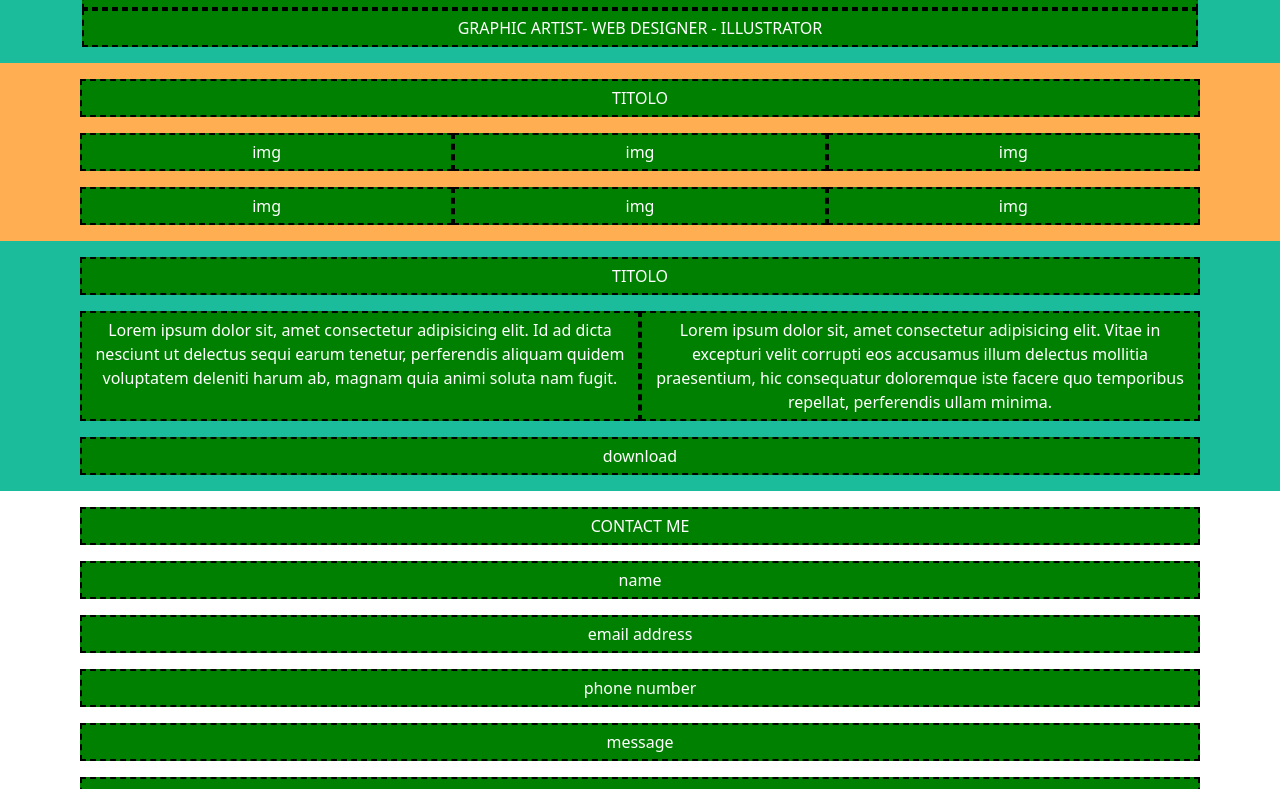
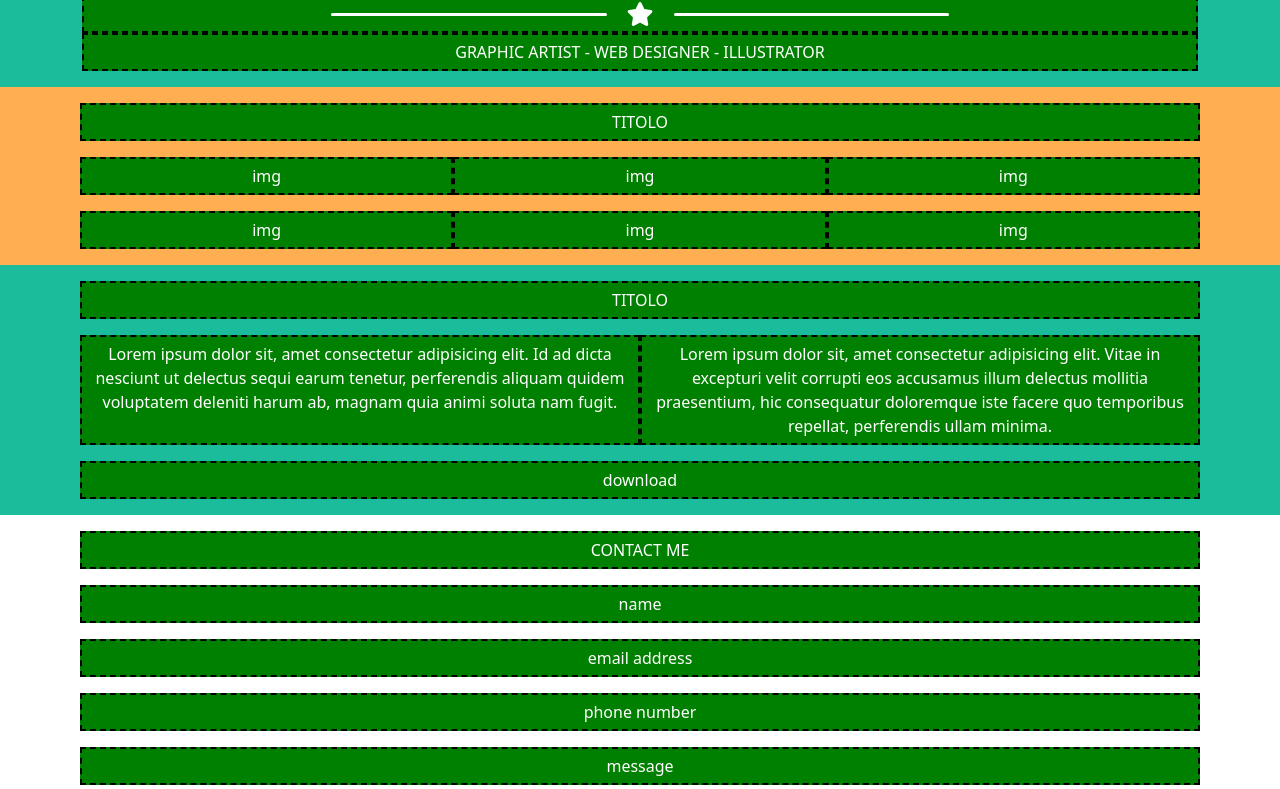
Before and after one commit to gabrielediemmanuele/html-css-bootstrap-freelancer, a plain HTML site: page index.html in a window 1280 px wide. Shown: the part 258-1047 px from the top of the page. Drawn offline with nearby package versions, Linux system fonts and the light colour scheme.

Commit message:
feat: add star decoration

```diff
--- a/index.html
+++ b/index.html
@@ -63,8 +63,14 @@
           <div class="box">
             <h2>START BOOTSTRAP</h2>
           </div>
-          <div id="starcontainer" class="box"></div>
-          <div class="box">GRAPHIC ARTIST- WEB DESIGNER - ILLUSTRATOR</div>
+          <div id="star-container" class="box">
+            <div class="star-bar"></div>
+            <div>
+              <i class="fa-solid fa-star fa-xl" style="color: #ffffff"></i>
+            </div>
+            <div class="star-bar"></div>
+          </div>
+          <div class="box">GRAPHIC ARTIST - WEB DESIGNER - ILLUSTRATOR</div>
         </div>
       </section>
 
--- a/style.css
+++ b/style.css
@@ -63,6 +63,23 @@
   font-weight: bold;
 }
 
+#star-container {
+  display: flex;
+  align-items: center;
+  justify-content: center;
+}
+
+#star-container .star-bar {
+  width: 25%;
+  height: 3px;
+  background-color: white;
+  border-radius: 2px;
+}
+
+#star-container .fa-star {
+  margin: 0 20px;
+}
+
 /* SECTION 2 */
 .second-section {
   background-color: #ffae52;
```
